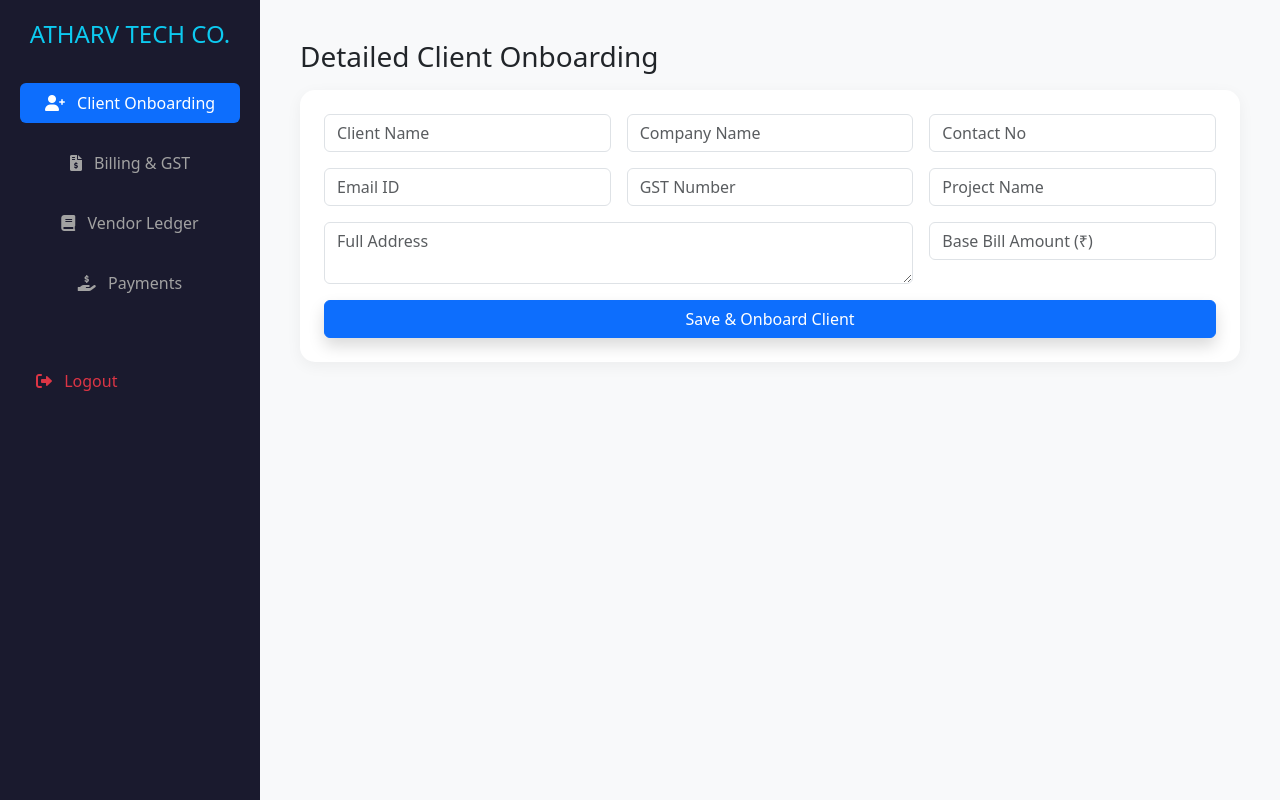
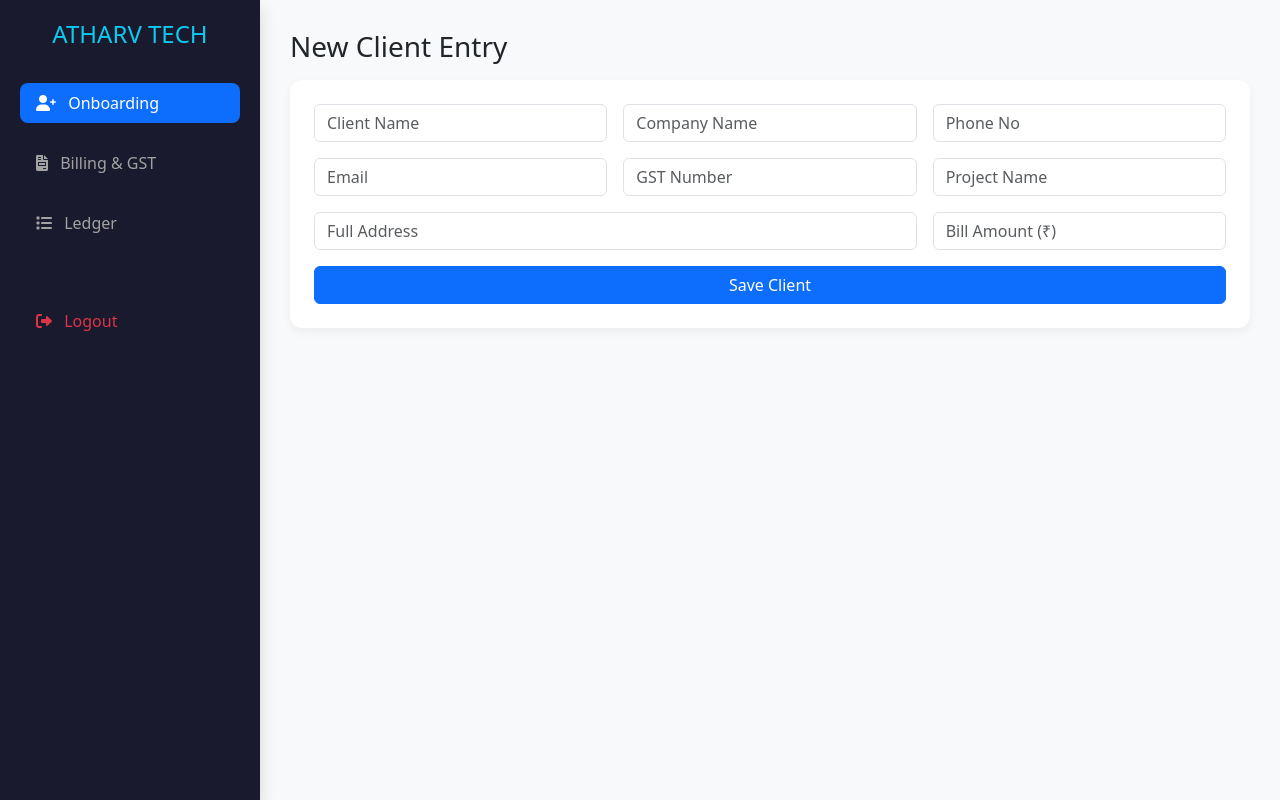
Before and after one commit to careatc1-pixel/Atharv_ERP, a Flask app: page /admin in a window 1280 px wide. Run offline with Flask 3, Linux system fonts and the light colour scheme; the visitor is signed in with stand-in values (Sample User, id 1).

Commit message:
Update admin.html

```diff
--- a/templates/admin.html
+++ b/templates/admin.html
@@ -1,60 +1,65 @@
 <!DOCTYPE html>
 <html lang="en">
 <head>
-    <title>Atharv ERP Pro</title>
+    <title>Atharv Tech ERP Pro</title>
     <link rel="stylesheet" href="https://cdn.jsdelivr.net/npm/bootstrap@5.3.0/dist/css/bootstrap.min.css">
     <link rel="stylesheet" href="https://cdnjs.cloudflare.com/ajax/libs/font-awesome/6.0.0/css/all.min.css">
     <style>
         .sidebar { width: 260px; height: 100vh; position: fixed; background: #1a1a2e; color: white; padding: 20px; }
-        .content { margin-left: 260px; padding: 40px; background: #f8f9fa; min-height: 100vh; }
-        .nav-link { color: #a2a2a2; margin: 10px 0; border-radius: 8px; }
-        .nav-link.active { background: #0f3460; color: white; }
-        .card { border: none; border-radius: 15px; box-shadow: 0 4px 15px rgba(0,0,0,0.05); }
+        .content { margin-left: 260px; padding: 30px; background: #f8f9fa; min-height: 100vh; }
+        .nav-link { color: #a2a2a2; margin: 10px 0; cursor: pointer; border: none; background: none; width: 100%; text-align: left; }
+        .nav-link.active { background: #0f3460; color: white; border-radius: 8px; }
+        .card { border: none; border-radius: 12px; box-shadow: 0 4px 10px rgba(0,0,0,0.05); }
     </style>
 </head>
 <body>
-    <div class="sidebar">
-        <h4 class="text-center mb-4 text-info">ATHARV TECH CO.</h4>
+    <div class="sidebar shadow">
+        <h4 class="text-center mb-4 text-info">ATHARV TECH</h4>
         <div class="nav flex-column nav-pills" id="v-pills-tab" role="tablist">
-            <button class="nav-link active" data-bs-toggle="pill" data-bs-target="#tab1"><i class="fas fa-user-plus me-2"></i> Client Onboarding</button>
-            <button class="nav-link" data-bs-toggle="pill" data-bs-target="#tab2"><i class="fas fa-file-invoice-dollar me-2"></i> Billing & GST</button>
-            <button class="nav-link" data-bs-toggle="pill" data-bs-target="#tab3"><i class="fas fa-book me-2"></i> Vendor Ledger</button>
-            <button class="nav-link" data-bs-toggle="pill" data-bs-target="#tab4"><i class="fas fa-hand-holding-usd me-2"></i> Payments</button>
+            <button class="nav-link active" data-bs-toggle="pill" data-bs-target="#onboard"><i class="fas fa-user-plus me-2"></i> Onboarding</button>
+            <button class="nav-link" data-bs-toggle="pill" data-bs-target="#billing"><i class="fas fa-file-invoice me-2"></i> Billing & GST</button>
+            <button class="nav-link" data-bs-toggle="pill" data-bs-target="#ledger"><i class="fas fa-list me-2"></i> Ledger</button>
             <a href="/logout" class="nav-link text-danger mt-5"><i class="fas fa-sign-out-alt me-2"></i> Logout</a>
         </div>
     </div>
 
     <div class="content">
         <div class="tab-content">
-            <div class="tab-pane fade show active" id="tab1">
-                <h3>Detailed Client Onboarding</h3>
+            <div class="tab-pane fade show active" id="onboard">
+                <h3>New Client Entry</h3>
                 <div class="card p-4 mt-3">
                     <form action="/add-client" method="POST" class="row g-3">
                         <div class="col-md-4"><input type="text" name="name" class="form-control" placeholder="Client Name" required></div>
                         <div class="col-md-4"><input type="text" name="company" class="form-control" placeholder="Company Name"></div>
-                        <div class="col-md-4"><input type="text" name="contact" class="form-control" placeholder="Contact No"></div>
-                        <div class="col-md-4"><input type="email" name="email" class="form-control" placeholder="Email ID"></div>
+                        <div class="col-md-4"><input type="text" name="contact" class="form-control" placeholder="Phone No"></div>
+                        <div class="col-md-4"><input type="email" name="email" class="form-control" placeholder="Email"></div>
                         <div class="col-md-4"><input type="text" name="gst" class="form-control" placeholder="GST Number"></div>
                         <div class="col-md-4"><input type="text" name="project" class="form-control" placeholder="Project Name"></div>
-                        <div class="col-md-8"><textarea name="address" class="form-control" placeholder="Full Address"></textarea></div>
-                        <div class="col-md-4"><input type="number" name="bill" class="form-control" placeholder="Base Bill Amount (₹)"></div>
-                        <div class="col-12"><button class="btn btn-primary w-100 shadow">Save & Onboard Client</button></div>
+                        <div class="col-md-8"><input type="text" name="address" class="form-control" placeholder="Full Address"></div>
+                        <div class="col-md-4"><input type="number" name="bill" class="form-control" placeholder="Bill Amount (₹)"></div>
+                        <div class="col-12"><button class="btn btn-primary w-100">Save Client</button></div>
                     </form>
                 </div>
             </div>
 
-            <div class="tab-pane fade" id="tab2">
-                <h3>Billing & GST Invoices</h3>
-                <div class="card mt-3 table-responsive">
-                    <table class="table table-hover align-middle">
-                        <thead class="table-light"><tr><th>Company</th><th>Base Amt</th><th>GST (18%)</th><th>Action</th></tr></thead>
+            <div class="tab-pane fade" id="billing">
+                <h3>Billing & Progress</h3>
+                <div class="card mt-3 p-3">
+                    <table class="table align-middle">
+                        <thead><tr><th>Company</th><th>Progress</th><th>Bill</th><th>Invoice</th></tr></thead>
                         <tbody>
                             {% for client in clients %}
                             <tr>
-                                <td><strong>{{ client.company_name }}</strong><br><small>{{ client.name }}</small></td>
+                                <td>{{ client.company_name }}</td>
+                                <td>
+                                    <form action="/update-client/{{client.id}}" method="POST" class="d-flex">
+                                        <input type="number" name="progress" value="{{client.progress}}" class="form-control form-control-sm w-50 me-2">
+                                        <button class="btn btn-sm btn-success">Update</button>
+                                        <input type="hidden" name="paid" value="{{client.paid_amount}}">
+                                    </form>
+                                </td>
                                 <td>₹{{ client.total_bill }}</td>
-                                <td>₹{{ client.total_bill * 0.18 }}</td>
-                                <td><a href="/download-invoice/{{client.id}}" class="btn btn-sm btn-outline-danger"><i class="fas fa-file-pdf"></i> Download Invoice</a></td>
+                                <td><a href="/download-invoice/{{client.id}}" class="btn btn-sm btn-outline-danger">PDF</a></td>
                             </tr>
                             {% endfor %}
                         </tbody>
@@ -62,18 +67,23 @@
                 </div>
             </div>
 
-            <div class="tab-pane fade" id="tab3">
-                <h3>Client Ledger (Statements)</h3>
+            <div class="tab-pane fade" id="ledger">
+                <h3>Business Ledger</h3>
                 <div class="card mt-3 p-3">
                     <table class="table table-bordered">
-                        <thead class="table-dark"><tr><th>Date</th><th>Client/Vendor</th><th>Total Bill (incl. GST)</th><th>Paid</th><th>Balance</th></tr></thead>
+                        <thead class="table-dark"><tr><th>Client</th><th>Total (with GST)</th><th>Paid</th><th>Due</th></tr></thead>
                         <tbody>
                             {% for client in clients %}
                             <tr>
-                                <td>{{ now.strftime('%b %Y') }}</td>
                                 <td>{{ client.company_name }}</td>
                                 <td>₹{{ client.total_bill * 1.18 }}</td>
-                                <td class="text-success">₹{{ client.paid_amount }}</td>
+                                <td>
+                                    <form action="/update-client/{{client.id}}" method="POST" class="d-flex">
+                                        <input type="number" name="paid" value="{{client.paid_amount}}" class="form-control form-control-sm w-75 me-2">
+                                        <button class="btn btn-sm btn-info">Pay</button>
+                                        <input type="hidden" name="progress" value="{{client.progress}}">
+                                    </form>
+                                </td>
                                 <td class="text-danger font-weight-bold">₹{{ (client.total_bill * 1.18) - client.paid_amount }}</td>
                             </tr>
                             {% endfor %}
```
